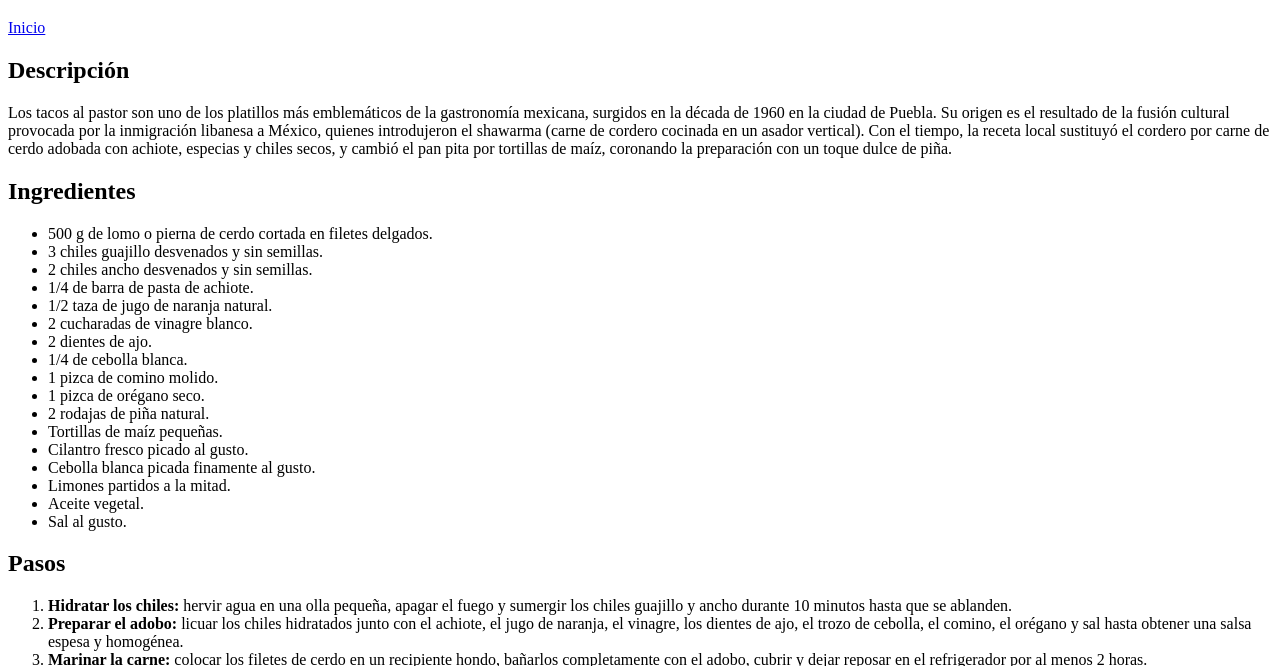
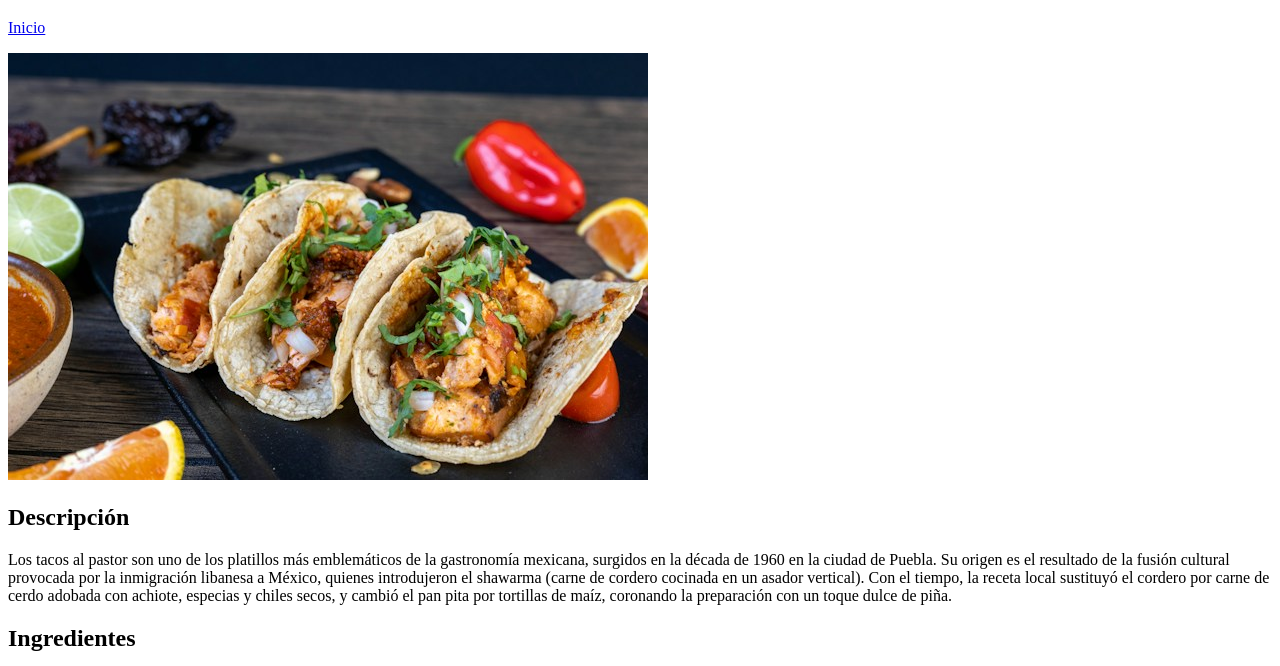
Before and after one commit to angelricardorivas83-prog/odin-recipes, a plain HTML site: page recipes/Tacos_al_Pastor.html in a window 1280 px wide. Shown: the part 61-727 px from the top of the page. Drawn offline with Linux system fonts and the light colour scheme.

Commit message:
Add image to tacos al pastor recipe

```diff
--- a/recipes/Tacos_al_Pastor.html
+++ b/recipes/Tacos_al_Pastor.html
@@ -6,11 +6,11 @@
   </head>
   <body>
     <h1>Receta Tacos_al_Pastor</h1>
-    <a href="../index.html">Inicio</a>
-    <!-- </img
-    src="../imagnes/lasagna.jpg"
-    alt="Imagen de una lasaña"
-    /> -->
+    <p><a href="../index.html">Inicio</a></p>
+    <img
+    src="../imagnes/tacos_pastor.jpg"
+    alt="Imagen de un taco al pastor"
+    />
     <h2>Descripción</h2>
     <p>Los tacos al pastor son uno de los platillos más emblemáticos de la gastronomía mexicana, surgidos en la década de 1960 en la ciudad de Puebla. Su origen es el resultado de la fusión cultural provocada por la inmigración libanesa a México, quienes introdujeron el shawarma (carne de cordero cocinada en un asador vertical). Con el tiempo, la receta local sustituyó el cordero por carne de cerdo adobada con achiote, especias y chiles secos, y cambió el pan pita por tortillas de maíz, coronando la preparación con un toque dulce de piña.</p>
 
```
Also changed, not shown: imagnes/tacos_pastor.jpg (added).
